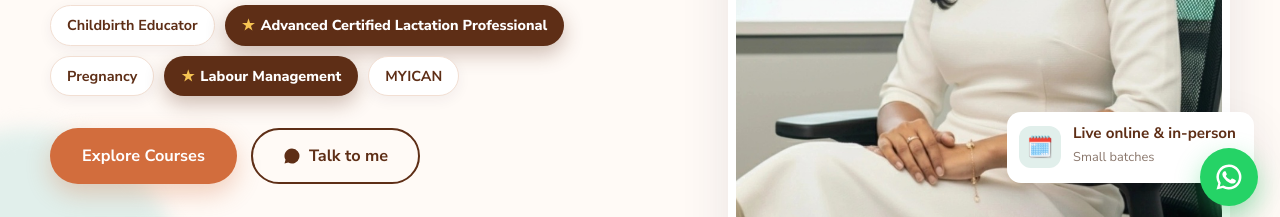
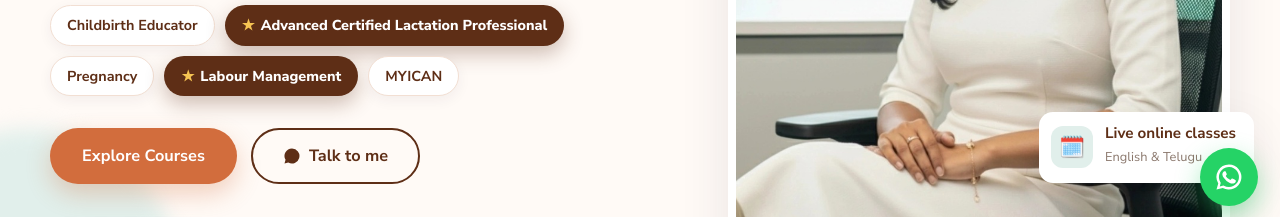
Before and after one commit to Startworks-Technology/katha_of_life, a plain HTML site: page index.html in a window 1280 px wide. Shown: the part 572-789 px from the top of the page. Drawn offline with nearby package versions, Linux system fonts and the light colour scheme; a web font is replaced by a local one.

Commit message:
Hero card: all classes are live online in English and Telugu
Co-Authored-By: Claude Opus 5.5 <noreply@anthropic.com>

```diff
--- a/index.html
+++ b/index.html
@@ -104,7 +104,7 @@
           </div>
           <div class="float-card float-card--bottom">
             <span class="float-card__icon">🗓️</span>
-            <div><strong>Live online &amp; in-person</strong><span>Small batches</span></div>
+            <div><strong>Live online classes</strong><span>English &amp; Telugu</span></div>
           </div>
         </div>
       </div>
```
